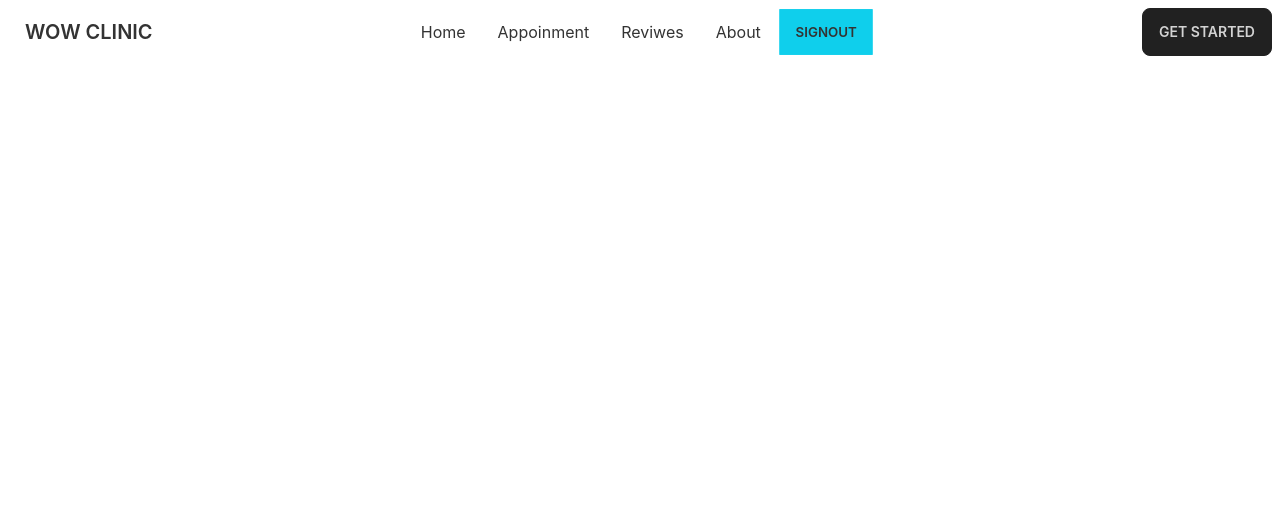
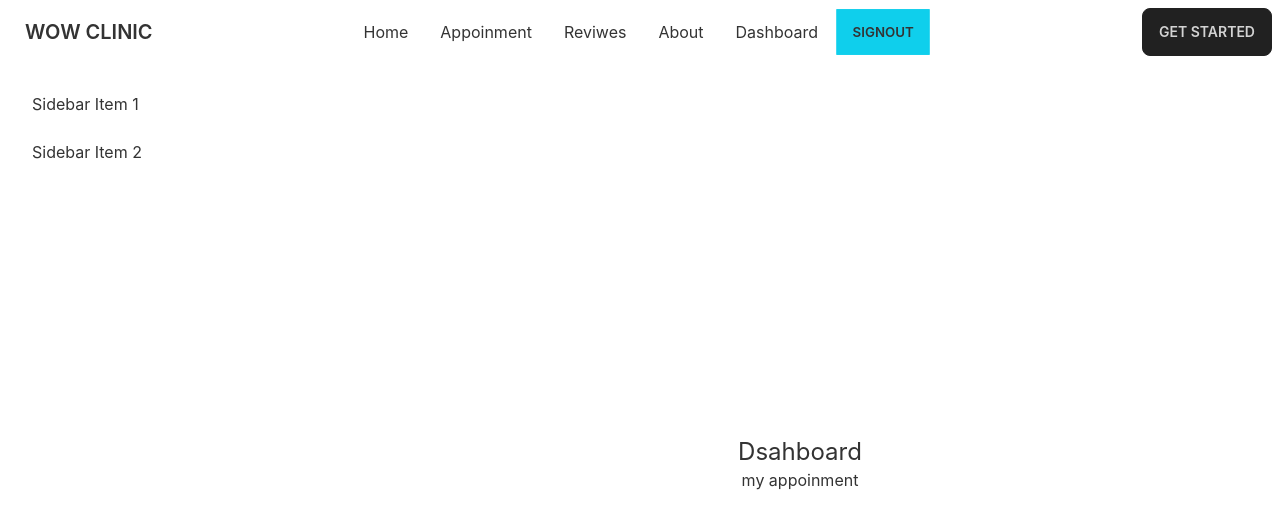
Before and after one commit to Sadnan-2019/doctors-portal-clint-side, a React (Create React App) app: page /dashboard in a window 1280 px wide. Shown: the top 528 px of the page. Built offline with nearby package versions, Linux system fonts and the light colour scheme; no server answers; sample sign-in values are in the browser's storage.

Commit message:
add nested routeh

```diff
--- a/src/App.js
+++ b/src/App.js
@@ -1,4 +1,4 @@
-import { Route, Routes } from "react-router-dom";
+import { Route, Routes, Outlet } from "react-router-dom";
 import "./App.css";
 import About from "./Pages/About/About";
 import Appoinment from "./Pages/Appoinment/Appoinment";
@@ -8,8 +8,11 @@ import RequireAuth from "./Pages/Login/RequireAuth";
 import SignUp from "./Pages/Login/SignUp";
 // import SignUp from "./Pages/SignUp/SignUp";
 import Navber from "./Pages/Shared/Navber/Navber";
-import { ToastContainer } from 'react-toastify';
-  import 'react-toastify/dist/ReactToastify.css';
+import { ToastContainer } from "react-toastify";
+import "react-toastify/dist/ReactToastify.css";
+import DashBoard from "./Pages/DashBoard/DashBoard";
+import MyAppoinment from "./Pages/DashBoard/MyAppoinment";
+import MyReview from "./Pages/DashBoard/MyReview";
 
 function App() {
   return (
@@ -17,15 +20,32 @@ function App() {
       <Navber></Navber>
       <Routes>
         <Route path="/" element={<Home></Home>}></Route>
-        <Route path="/login" element={<Login/>}></Route>
-        <Route path="/signup" element={<SignUp/>}></Route>
+        <Route
+          path="dashboard"
+          element={
+            <RequireAuth>
+              <DashBoard/>
+            </RequireAuth>
+          }
+        >
+          <Route index element={<MyAppoinment></MyAppoinment>} />
+          <Route path="review" element={<MyReview></MyReview>} />
+        </Route>
+        <Route path="/login" element={<Login />}></Route>
+        <Route path="/signup" element={<SignUp />}></Route>
 
-        <Route path="/appoinment" element={<RequireAuth>
-          <Appoinment></Appoinment>
-        </RequireAuth>}></Route>
+        <Route
+          path="/appoinment"
+          element={
+            <RequireAuth>
+              <Appoinment></Appoinment>
+            </RequireAuth>
+          }
+        ></Route>
+
         <Route path="/about" element={<About />}></Route>
       </Routes>
-      <ToastContainer/>
+      <ToastContainer />
     </div>
   );
 }
--- /dev/null
+++ b/src/Pages/DashBoard/DashBoard.js
@@ -0,0 +1,27 @@
+import React from 'react';
+import { Outlet } from 'react-router-dom';
+
+const DashBoard = () => {
+          return (
+                    <div class="drawer drawer-mobile">
+                    <input id="my-drawer-2" type="checkbox" class="drawer-toggle" />
+                    <div class="drawer-content flex flex-col items-center justify-center">
+                              <h3 className='text-2xl'>Dsahboard</h3>
+                       <Outlet></Outlet>
+                      <label for="my-drawer-2" class="btn btn-primary drawer-button lg:hidden">Open drawer</label>
+
+                    </div>
+                    <div class="drawer-side">
+                      <label for="my-drawer-2" class="drawer-overlay"></label>
+                      <ul class="menu p-4 overflow-y-auto w-80 bg-base-100 text-base-content">
+
+                        <li><a>Sidebar Item 1</a></li>
+                        <li><a>Sidebar Item 2</a></li>
+                      </ul>
+
+                    </div>
+                  </div>
+          );
+};
+
+export default DashBoard;
--- /dev/null
+++ b/src/Pages/DashBoard/MyAppoinment.js
@@ -0,0 +1,11 @@
+import React from 'react';
+
+const MyAppoinment = () => {
+          return (
+                    <div>
+                            <h4>my appoinment</h4>
+                    </div>
+          );
+};
+
+export default MyAppoinment;
--- /dev/null
+++ b/src/Pages/DashBoard/MyReview.js
@@ -0,0 +1,11 @@
+import React from 'react';
+
+const MyReview = () => {
+          return (
+                    <div>
+                         <h3>my review</h3>
+                    </div>
+          );
+};
+
+export default MyReview;
--- a/src/Pages/Shared/Navber/Navber.js
+++ b/src/Pages/Shared/Navber/Navber.js
@@ -9,9 +9,9 @@ const Navber = () => {
   const [user, loading, error] = useAuthState(auth);
   const logout = () => {
     signOut(auth);
-    navigate("/login")
+    navigate("/login");
   };
-  const navigate= useNavigate()
+  const navigate = useNavigate();
   const liItems = (
     <>
       <li>
@@ -27,12 +27,21 @@ const Navber = () => {
       <li>
         <Link to="/about">About</Link>
       </li>
+      {
+        user &&  <li>
+        <Link to="/dashboard">Dashboard</Link>
+      </li>
+      }
+      <li>
+        {user ? (
+          <button className="btn  btn-primary" onClick={logout}>
+            SignOut
+          </button>
+        ) : (
+          <Link to="/login">Login</Link>
+        )}
+      </li>
 
-      <li>
-
-
-      {user? <button className="btn  btn-primary"  onClick={logout}>SignOut</button> :<Link to="/login">Login</Link>}
-      </li>
     </>
   );
   return (
```
